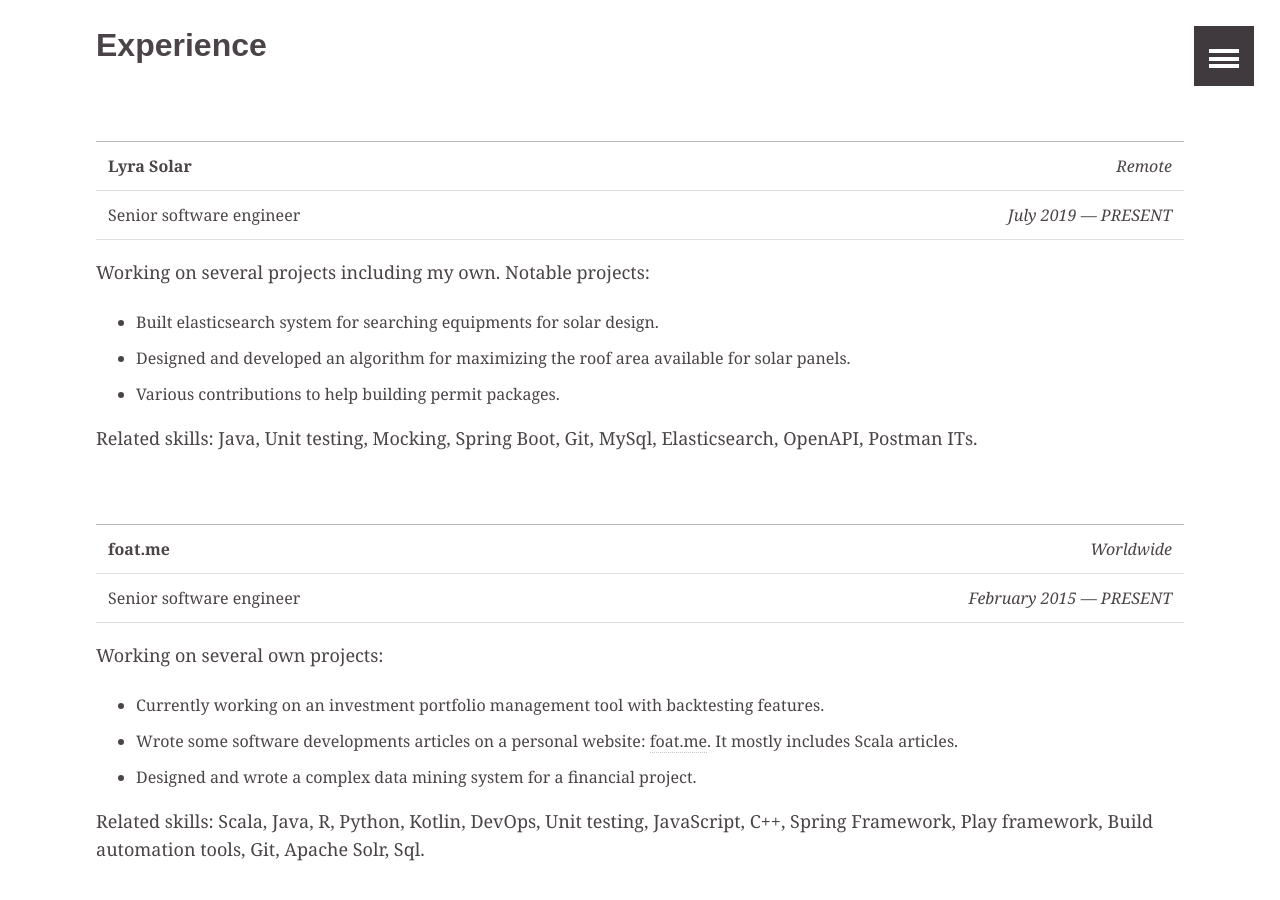
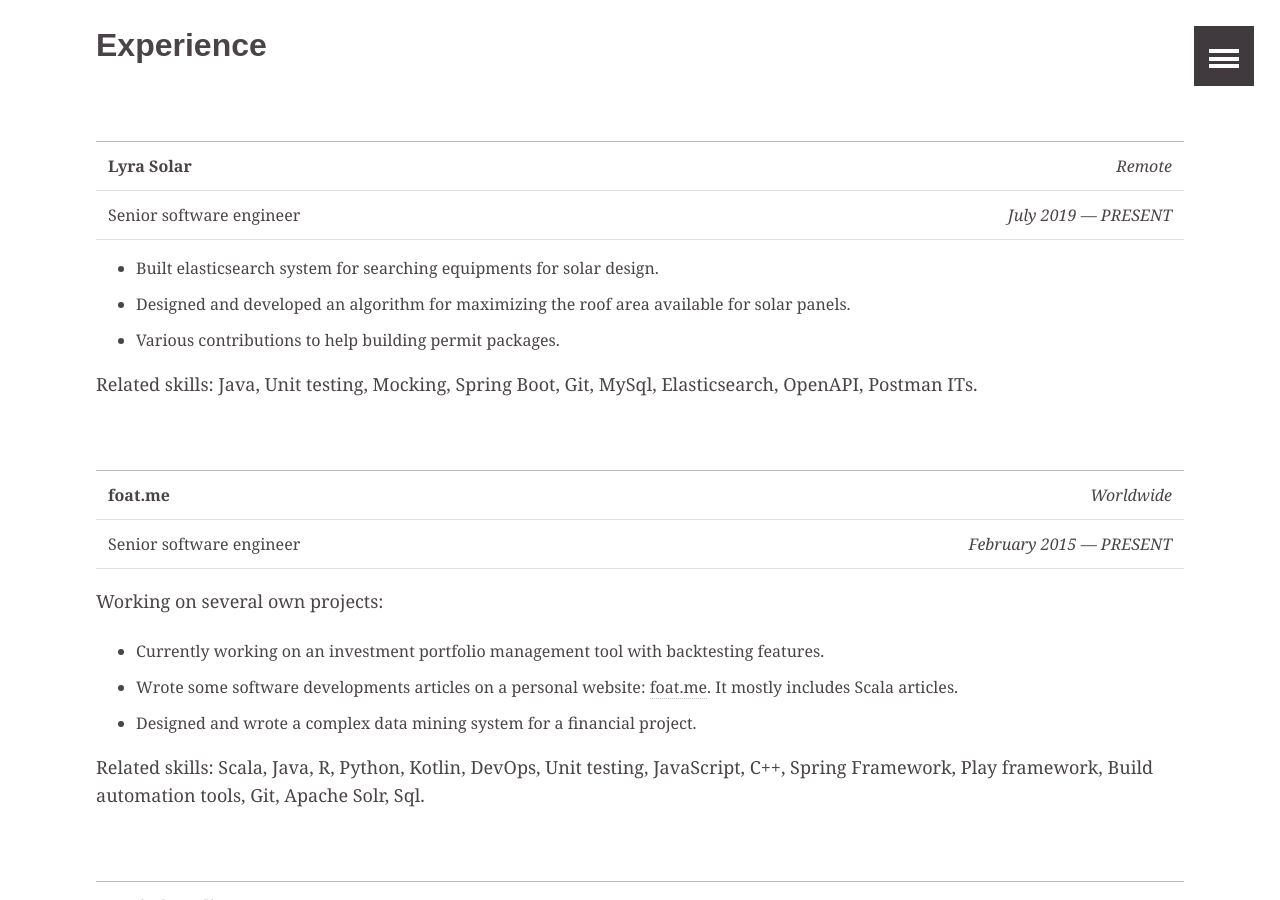
Before and after one commit to Foat/foat.github.io, a Jekyll site: the page built from cv.md, in a window 1280 px wide and 900 px high, scrolled down 774 px. Built offline with Jekyll 4.4.1, drawn with Linux system fonts in a browser that asks for light colours.

Commit message:
cv cleanup

```diff
--- a/cv.md
+++ b/cv.md
@@ -37,8 +37,6 @@
 -|-:
 **[Lyra Solar]**         | *Remote*
 Senior software engineer | *July 2019 --- PRESENT*
-
-Working on several projects including my own. Notable projects:
 
 * Built elasticsearch system for searching equipments for solar design.
 * Designed and developed an algorithm for maximizing the roof area available for solar panels.
```
